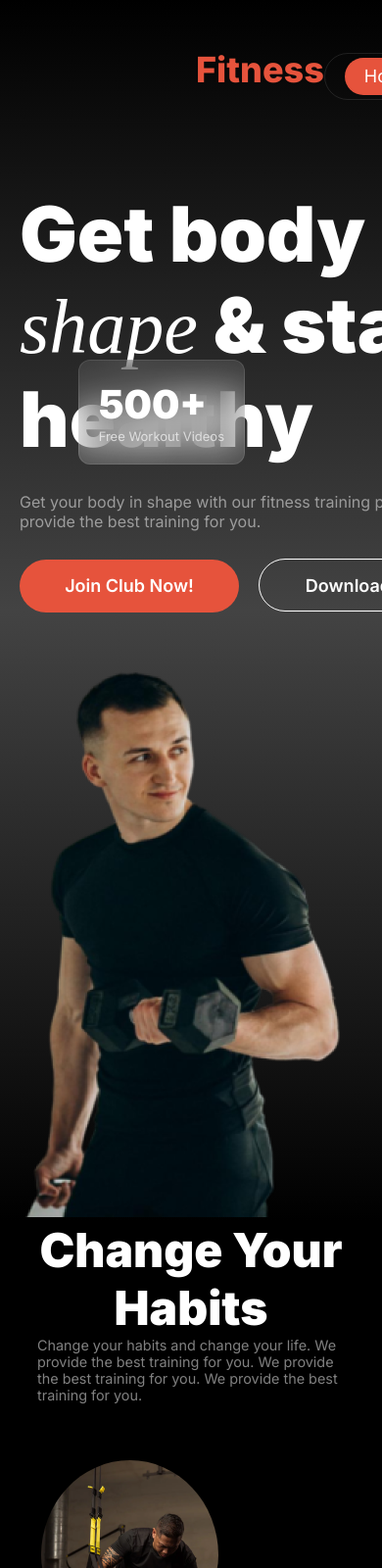
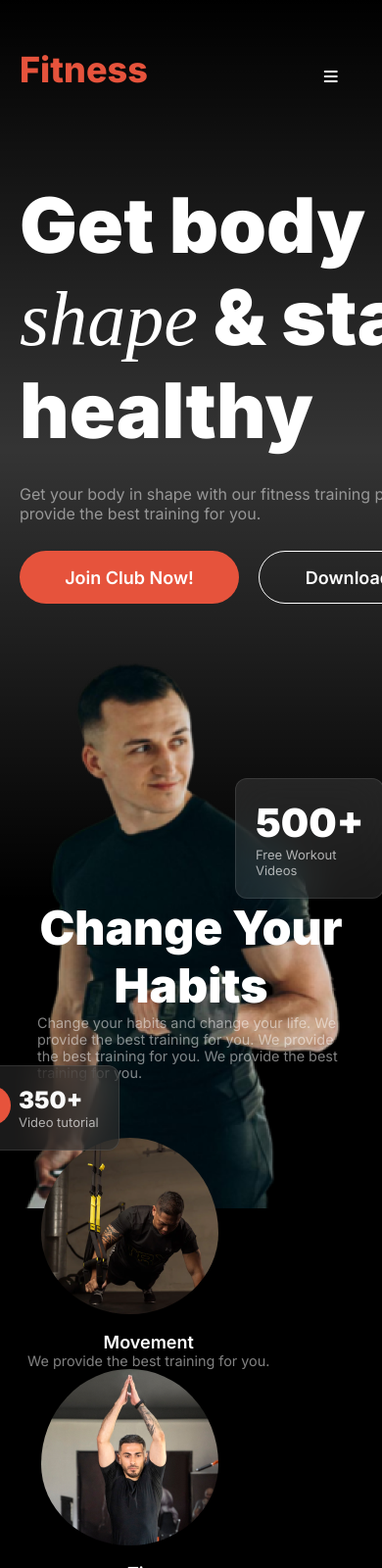
Before and after one commit to miftah1299/fitness-training-website, a plain HTML site: page index.html in a window 390 px wide. Shown: the top 1600 px of the page at 98% size. Drawn offline with Linux system fonts and the light colour scheme; a web font is replaced by a local one.

Commit message:
responsive navbar

```diff
--- a/index.html
+++ b/index.html
@@ -8,6 +8,7 @@
     <link rel="stylesheet" href="styles/style.css">
     <link rel="stylesheet" href="styles/responsive.css">
     <link href="https://fonts.cdnfonts.com/css/miama" rel="stylesheet">
+    <link rel="stylesheet" href="https://cdnjs.cloudflare.com/ajax/libs/font-awesome/6.0.0-beta3/css/all.min.css">
 </head>
 
 <body>
@@ -15,6 +16,7 @@
     <header class="header">
         <nav class="nav">
             <h4 class="logo">Fitness</h4>
+            <i class="fa-solid fa-bars"></i>
             <ul class="nav-links">
                 <li class="home"><a href="#">Home</a></li>
                 <li><a href="#">Service</a></li>
--- a/styles/responsive.css
+++ b/styles/responsive.css
@@ -1,8 +1,18 @@
 @media screen and (max-width:576px) {
-    .banner {
+    .banner, .runs {
         flex-direction: column;
     }
-
+    .nav {
+        margin-left: 20px;
+    }
+    .nav-links {
+        display: none;
+    }
+    .fa-solid.fa-bars {
+        margin: 23px 23px 0px 180px;
+        display: inline;
+        color: white;
+    }
     .banner {
         margin-left: 20px;
         padding-right: 20px;
@@ -17,4 +27,8 @@
     .habbit-img {
         flex-direction: column;
     }
+    #btn2 {
+        bottom: 10px;
+        right: 140px;
+    }
 }
--- a/styles/style.css
+++ b/styles/style.css
@@ -4,7 +4,10 @@
     margin: 0;
     font-family: Inter;
 }
-
+.fa-solid.fa-bars {
+    display: none;
+    /* color: white; */
+}
 .font1 {
     color: rgb(250, 250, 249);
     font-size: 1.5rem;
@@ -56,9 +59,12 @@
     background: rgba(255, 255, 255, 0.1);
 }
 
+
+
+
 /* -------------- HEADER SECTION -------------- */
 .header {
-    background: linear-gradient(to bottom, #000000, #434343, #000000);
+    background: linear-gradient(to bottom, #000000, #000000cb, #000000);
 }
 
 .nav {
@@ -82,7 +88,6 @@
 .nav-links {
     list-style: none;
     display: flex;
-    /* gap: 40px; */
 }
 
 /* .nav-title {
@@ -143,7 +148,6 @@ nav li a {
     font-size: 78px;
     font-weight: 900;
     line-height: 120%;
-    letter-spacing: 0%;
     text-align: left;
 }
 
@@ -161,20 +165,20 @@ nav li a {
 }
 
 .banner-img {
+    /* position: relative; */
     margin-top: 30px;
     height: 100%;
 }
 
 #btn1 {
-    position: absolute;
-    bottom: 100px;
-    right: 400px;
+    /* position: absolute; */
+    margin-left: -70px;
+    margin-top: -150px;
 }
-
 #btn2 {
-    position: absolute;
-    bottom: 370px;
-    right: 140px;
+    /* position: absolute; */
+    margin-top: -380px;
+    margin-left: 220px;
 }
 
 .ellipse {
@@ -264,13 +268,22 @@ main {
     margin-bottom: 34px;
     line-height: 24px;
 }
-
+.runs .btn-primary {
+    margin-bottom: 40px;
+}
 .runs-img {
-    padding: 30px 32px 30px 0px;
+    margin: 30px 32px 30px 0px;
+    /* padding: 30px 32px 30px 0px; */
+    overflow: hidden;
+    border-radius: 18px;
 }
 
 .runs-img img {
-    border-radius: 18px;
+    /* padding: 30px 32px 30px 0px; */
+    width: 100%;
+    height: 100%;
+    transform: scale(3);
+transform-origin: 70% 30%;
 }
 
 
```
Also changed, not shown: images/run.jpg.
